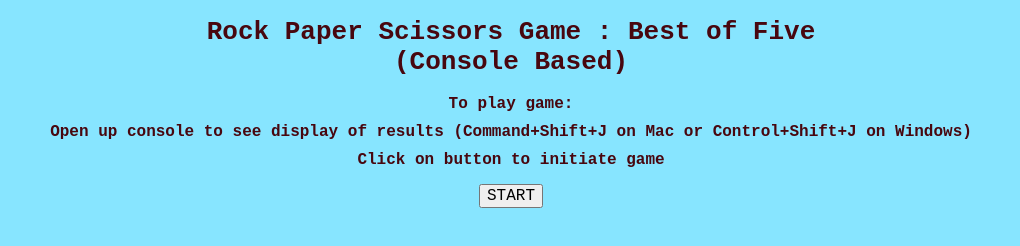
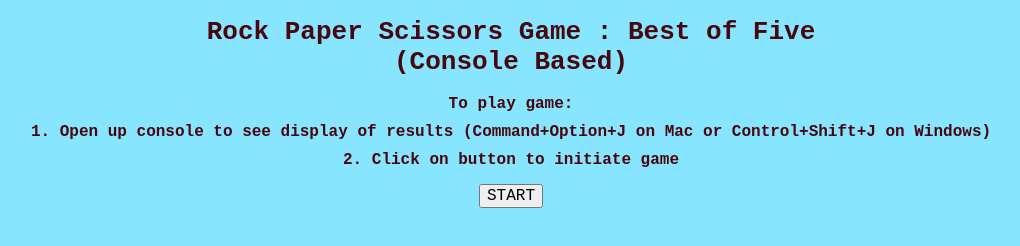
Before and after one commit to joseluiscarrere/rock_paper_scissors, a plain HTML site: page index.html in a window 1280 px wide. Shown: the whole page, without its empty margins (129-1149 px from the left). Drawn offline with Linux system fonts and the light colour scheme.

Commit message:
Modify instructions to open up console on webpage; remove e from function argument

```diff
--- a/app.js
+++ b/app.js
@@ -108,6 +108,6 @@ function playGame() {
 const button = document.querySelector("button")
 
 // event listener to trigger playgame function upon user click on button
-button.addEventListener("click", function (e) {
+button.addEventListener("click", function () {
     playGame();
 })
--- a/index.html
+++ b/index.html
@@ -14,11 +14,11 @@
     <p>To play game:
 
     <p>
-        Open up console to see display of
-        results (Command+Shift+J on Mac or Control+Shift+J on Windows)
+        1. Open up console to see display of
+        results (Command+Option+J on Mac or Control+Shift+J on Windows)
     </p>
     <p>
-        Click on button to initiate game
+         2. Click on button to initiate game
     </p>
 
 
```
